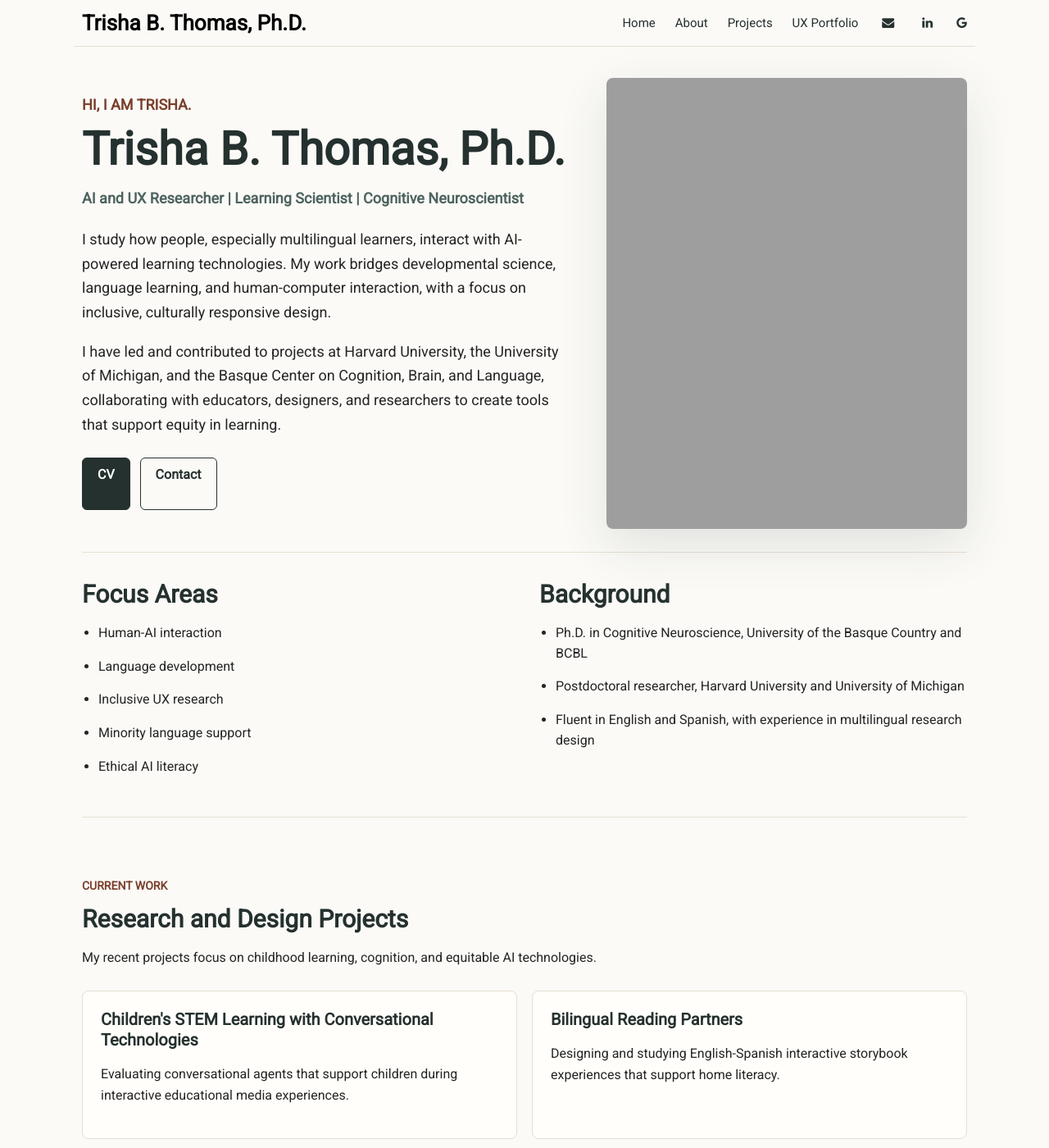
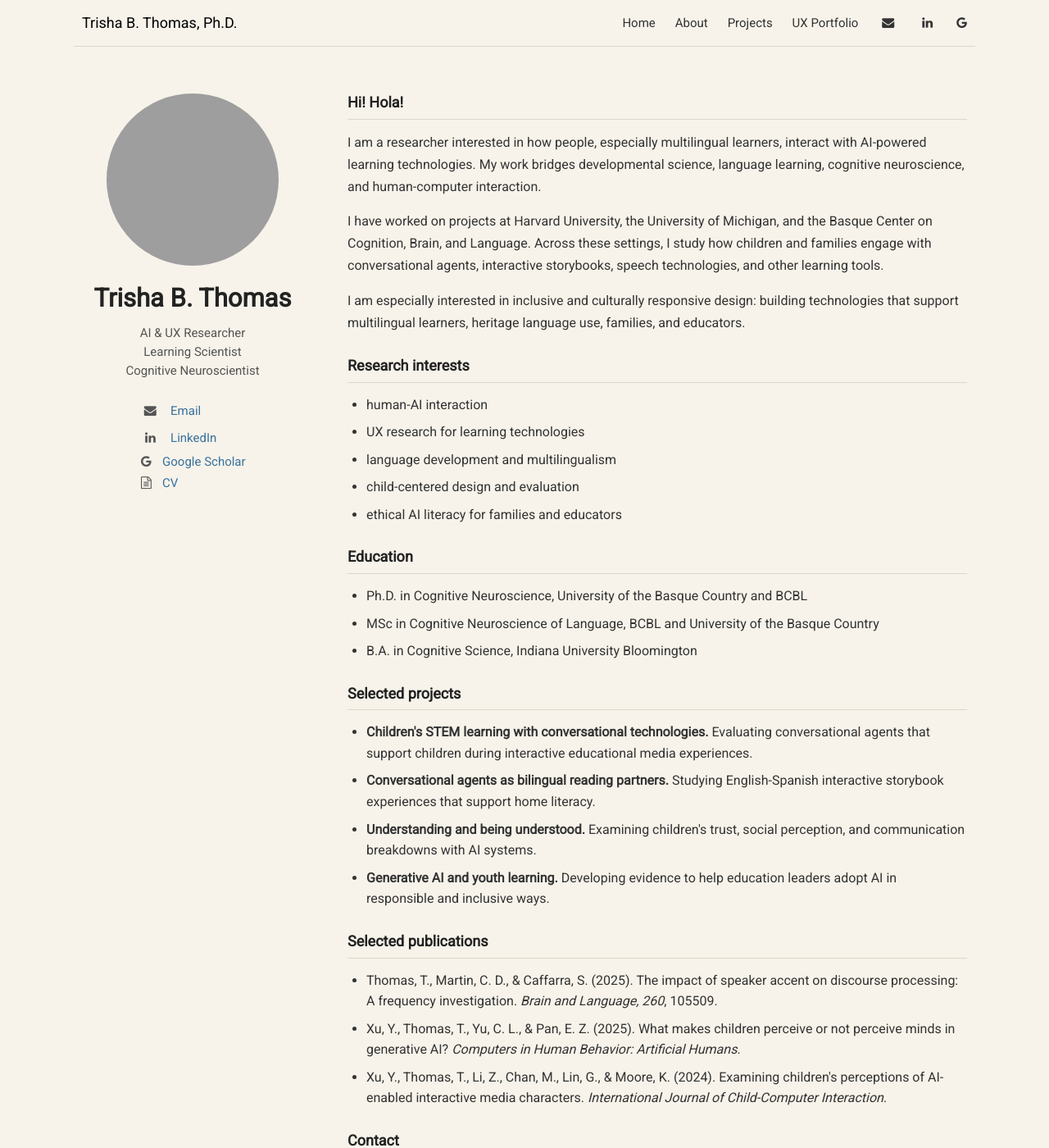
Before and after one commit to tthomas840/tthomas840.github.io, a Jekyll site: the page built from index.html, in a window 1280 px wide and 1400 px high. Shown: the whole window at 82% size. Built offline with Jekyll 4.4.1, drawn with Linux system fonts in a browser that asks for light colours; nearby versions of some CDN libraries; the list of posts is cut into pages by our own code; some of the changed text lies outside the part shown.

Commit message:
Match homepage to academic profile layout

```diff
--- a/_layouts/home.html
+++ b/_layouts/home.html
@@ -3,121 +3,73 @@ layout: default
 title: Home
 ---
 
-<main class="home-page">
-  <section class="intro" id="about">
-    <div class="intro-copy">
-      <p class="eyebrow">Hi, I am Trisha.</p>
-      <h1>Trisha B. Thomas, Ph.D.</h1>
-      <p class="tagline">AI and UX Researcher | Learning Scientist | Cognitive Neuroscientist</p>
+<main class="home-page quarto-style">
+  <aside class="profile">
+    <img class="profile-photo" src="{{ site.github.url }}/assets/img/iu.png" alt="Trisha Thomas at Indiana University">
+    <h1>Trisha B. Thomas</h1>
+    <p class="role">AI & UX Researcher<br>Learning Scientist<br>Cognitive Neuroscientist</p>
+    <div class="profile-links" aria-label="Profile links">
+      <a href="mailto:t.thomas@bcbl.eu"><i class="fa fa-envelope" aria-hidden="true"></i> Email</a>
+      <a href="https://www.linkedin.com/in/trisha-thomas-a76436223/" target="_blank"><i class="fa fa-linkedin" aria-hidden="true"></i> LinkedIn</a>
+      <a href="https://scholar.google.com/citations?hl=en&user=aVvXJIkAAAAJ" target="_blank"><i class="fa fa-google" aria-hidden="true"></i> Google Scholar</a>
+      <a href="{{ site.github.url }}/assets/cv.pdf"><i class="fa fa-file-text-o" aria-hidden="true"></i> CV</a>
+    </div>
+  </aside>
+
+  <article class="bio">
+    <h4>Hi! Hola!</h4>
     <p>
-        I study how people, especially multilingual learners, interact with AI-powered learning technologies.
-        My work bridges developmental science, language learning, and human-computer interaction, with a focus
-        on inclusive, culturally responsive design.
+      I am a researcher interested in how people, especially multilingual learners, interact with
+      AI-powered learning technologies. My work bridges developmental science, language learning,
+      cognitive neuroscience, and human-computer interaction.
     </p>
     <p>
-        I have led and contributed to projects at Harvard University, the University of Michigan, and the
-        Basque Center on Cognition, Brain, and Language, collaborating with educators, designers, and researchers
-        to create tools that support equity in learning.
+      I have worked on projects at Harvard University, the University of Michigan, and the Basque
+      Center on Cognition, Brain, and Language. Across these settings, I study how children and
+      families engage with conversational agents, interactive storybooks, speech technologies, and
+      other learning tools.
     </p>
-      <div class="action-row">
-        <a class="button" href="{{ site.github.url }}/assets/cv.pdf">CV</a>
-        <a class="button secondary" href="#contact">Contact</a>
-      </div>
-    </div>
-    <figure class="intro-image">
-      <img src="{{ site.github.url }}/assets/img/iu.png" alt="Trisha Thomas at Indiana University">
-    </figure>
-  </section>
+    <p>
+      I am especially interested in inclusive and culturally responsive design: building technologies
+      that support multilingual learners, heritage language use, families, and educators.
+    </p>
 
-  <section class="snapshot" aria-label="Quick snapshot">
-    <div>
-      <h2>Focus Areas</h2>
+    <h4>Research interests</h4>
     <ul>
-        <li>Human-AI interaction</li>
-        <li>Language development</li>
-        <li>Inclusive UX research</li>
-        <li>Minority language support</li>
-        <li>Ethical AI literacy</li>
+      <li>human-AI interaction</li>
+      <li>UX research for learning technologies</li>
+      <li>language development and multilingualism</li>
+      <li>child-centered design and evaluation</li>
+      <li>ethical AI literacy for families and educators</li>
     </ul>
-    </div>
-    <div>
-      <h2>Background</h2>
+
+    <h4>Education</h4>
     <ul>
       <li>Ph.D. in Cognitive Neuroscience, University of the Basque Country and BCBL</li>
-        <li>Postdoctoral researcher, Harvard University and University of Michigan</li>
-        <li>Fluent in English and Spanish, with experience in multilingual research design</li>
+      <li>MSc in Cognitive Neuroscience of Language, BCBL and University of the Basque Country</li>
+      <li>B.A. in Cognitive Science, Indiana University Bloomington</li>
     </ul>
-    </div>
-  </section>
 
-  <section class="section" id="projects">
-    <div class="section-heading">
-      <p class="eyebrow">Current Work</p>
-      <h2>Research and Design Projects</h2>
-      <p>
-        My recent projects focus on childhood learning, cognition, and equitable AI technologies.
-      </p>
-    </div>
-    <div class="project-grid">
-      <article class="project-card">
-        <h3>Children's STEM Learning with Conversational Technologies</h3>
-        <p>Evaluating conversational agents that support children during interactive educational media experiences.</p>
-      </article>
-      <article class="project-card">
-        <h3>Bilingual Reading Partners</h3>
-        <p>Designing and studying English-Spanish interactive storybook experiences that support home literacy.</p>
-      </article>
-      <article class="project-card">
-        <h3>AI and the Child's Perspective</h3>
-        <p>Studying children's trust, social perception, and communication breakdowns with AI systems.</p>
-      </article>
-      <article class="project-card">
-        <h3>Generative AI and Youth Learning</h3>
-        <p>Developing evidence that helps education leaders adopt AI in inclusive and culturally responsive ways.</p>
-      </article>
-    </div>
-  </section>
+    <h4>Selected projects</h4>
+    <ul>
+      <li><strong>Children's STEM learning with conversational technologies.</strong> Evaluating conversational agents that support children during interactive educational media experiences.</li>
+      <li><strong>Conversational agents as bilingual reading partners.</strong> Studying English-Spanish interactive storybook experiences that support home literacy.</li>
+      <li><strong>Understanding and being understood.</strong> Examining children's trust, social perception, and communication breakdowns with AI systems.</li>
+      <li><strong>Generative AI and youth learning.</strong> Developing evidence to help education leaders adopt AI in responsible and inclusive ways.</li>
+    </ul>
 
-  <section class="section split">
-    <div>
-      <p class="eyebrow">What I Do</p>
-      <h2>Research for Better Learning Tools</h2>
-    </div>
-    <ul class="clean-list">
-      <li>Design, implementation, and analysis of studies with children, families, and educational tools.</li>
-      <li>Evaluate engagement, comprehension, usability, and learning outcomes.</li>
-      <li>Support EdTech teams in building inclusive, research-informed learning experiences.</li>
-    </ul>
-  </section>
-
-  <section class="section" id="publications">
-    <div class="section-heading">
-      <p class="eyebrow">Selected Work</p>
-      <h2>Publications and Presentations</h2>
-    </div>
-    <ol class="publication-list">
+    <h4>Selected publications</h4>
+    <ul>
       <li>Thomas, T., Martin, C. D., & Caffarra, S. (2025). The impact of speaker accent on discourse processing: A frequency investigation. <em>Brain and Language, 260</em>, 105509.</li>
       <li>Xu, Y., Thomas, T., Yu, C. L., & Pan, E. Z. (2025). What makes children perceive or not perceive minds in generative AI? <em>Computers in Human Behavior: Artificial Humans</em>.</li>
       <li>Xu, Y., Thomas, T., Li, Z., Chan, M., Lin, G., & Moore, K. (2024). Examining children's perceptions of AI-enabled interactive media characters. <em>International Journal of Child-Computer Interaction</em>.</li>
-      <li>Li, Z., Thomas, T., Yu, C. L., & Xu, Y. (2024). "I Said Knight, Not Night!": Children's communication breakdowns and repairs with AI versus human partners. <em>Proceedings of IDC 2024</em>.</li>
-    </ol>
-  </section>
+    </ul>
 
-  <section class="section contact-section" id="contact">
-    <div>
-      <p class="eyebrow">Let's Connect</p>
-      <h2>Open to Collaboration</h2>
+    <h4>Contact</h4>
     <p>
-        If you are developing AI-based educational tools, working on child-centered learning design, exploring
-        UX challenges in multilingual contexts, or building AI literacy resources for families and educators,
-        I would love to connect.
+      If you are developing AI-based educational tools, working on child-centered learning design,
+      exploring UX challenges in multilingual contexts, or building AI literacy resources for families
+      and educators, I would love to connect.
     </p>
-    </div>
-    <div class="contact-links">
-      <a href="mailto:t.thomas@bcbl.eu">Email</a>
-      <a href="https://www.linkedin.com/in/trisha-thomas-a76436223/" target="_blank">LinkedIn</a>
-      <a href="https://scholar.google.com/citations?hl=en&user=aVvXJIkAAAAJ" target="_blank">Google Scholar</a>
-      <a href="{{ site.github.url }}/assets/cv.pdf">CV</a>
-    </div>
-  </section>
+  </article>
 </main>
--- a/_sass/_base.scss
+++ b/_sass/_base.scss
@@ -40,8 +40,8 @@ h4, h5, h6 {
 /* Body */
 body {
   font-family: $base-font-family;
-  color: #242424;
-  background: #fbfaf7;
+  color: #333;
+  background: #f7f3ea;
 }
 body img {
   margin: 5px auto auto auto;
--- a/_sass/_header.scss
+++ b/_sass/_header.scss
@@ -2,8 +2,8 @@
   min-height: 56px;
   width: $container-width;
   position: fixed;
-  background-color: rgba(251, 250, 247, 0.96);
-  border-bottom: 1px solid #e7dfd1;
+  background-color: rgba(247, 243, 234, 0.97);
+  border-bottom: 1px solid #ded6c8;
   box-shadow: none;
   z-index: 100;
 }
@@ -12,8 +12,8 @@
     min-height: 56px;
     width: 95vw;
     position: fixed;
-    background-color: rgba(251, 250, 247, 0.96);
-    border-bottom: 1px solid #e7dfd1;
+    background-color: rgba(247, 243, 234, 0.97);
+    border-bottom: 1px solid #ded6c8;
     box-shadow: none;
     z-index: 100;
   }
@@ -22,8 +22,8 @@
   text-decoration: none;
 }
 .site-title {
-  font-size: 26px;
-  font-weight: 700;
+  font-size: 18px;
+  font-weight: 500;
   line-height: 56px;
   margin-bottom: 0;
   margin-top: 0;
@@ -36,11 +36,11 @@
 }
 .menu-link {
   padding: 5px 10px;
-  color: #25312f;
+  color: #333;
   font-size: 15px;
 }
 .menu-link:hover {
-  color: #7a3f2b;
+  color: #39729e;
 }
 
 /*
@@ -64,7 +64,7 @@
   }
   .dropbtn {
     background-color: transparent;
-    color: #25312f;
+    color: #333;
     padding: 16px;
     margin-top: 4px;
     font-size: 16px;
@@ -80,25 +80,25 @@
     display: none;
     position: absolute;
     right: 0;
-    background-color: #fffefa;
+    background-color: #f7f3ea;
     min-width: 160px;
-    border: 1px solid #e7dfd1;
-    box-shadow: 0 12px 28px rgba(37, 49, 47, 0.08);
+    border: 1px solid #ded6c8;
+    box-shadow: 0 12px 28px rgba(0, 0, 0, 0.08);
     z-index: 1;
   }
   .dropdown-content a {
-    color: #25312f;
+    color: #333;
     padding: 12px 16px;
     text-decoration: none;
     display: block;
   }
   .dropdown-content a:hover {
-    background-color: #f3eee5
+    background-color: #eee7da
   }
   .dropdown:hover .dropdown-content {
     display: block;
   }
   .dropdown:hover .dropbtn {
-    background-color: #f3eee5;
+    background-color: #eee7da;
   }
 }
--- a/_sass/_home.scss
+++ b/_sass/_home.scss
@@ -1,197 +1,111 @@
-.home-page {
-  padding-bottom: 52px;
+.home-page.quarto-style {
+  display: grid;
+  grid-template-columns: 270px minmax(0, 1fr);
+  gap: 54px;
+  padding: 24px 0 64px;
 }
 
-.intro {
-  display: grid;
-  grid-template-columns: minmax(0, 1.15fr) minmax(280px, 0.85fr);
-  gap: 44px;
-  align-items: center;
-  min-height: 520px;
+.profile {
+  color: #333;
+  text-align: center;
 }
 
-.intro h1 {
-  color: #25312f;
-  font-size: 56px;
-  line-height: 1.04;
-  margin: 8px 0 12px;
+.profile-photo {
+  aspect-ratio: 1 / 1;
+  border-radius: 50%;
+  display: block;
+  margin: 0 auto 22px;
+  object-fit: cover;
+  object-position: center;
+  width: 210px;
 }
 
-.eyebrow {
-  color: #7a3f2b;
-  font-size: 14px;
-  font-weight: 700;
-  letter-spacing: 0;
-  margin: 0 0 10px;
-  text-transform: uppercase;
+.profile h1 {
+  color: #222;
+  font-size: 31px;
+  font-weight: 600;
+  line-height: 1.18;
+  margin: 0 0 12px;
 }
 
-.tagline {
-  color: #4e6460;
-  font-size: 20px;
-  font-weight: 700;
-  line-height: 1.45;
-  margin-bottom: 22px;
+.role {
+  color: #555;
+  font-size: 15px;
+  line-height: 1.55;
+  margin: 0 auto 20px;
 }
 
-.intro-copy p {
-  font-size: 18px;
+.profile-links {
+  display: inline-grid;
+  gap: 8px;
+  justify-items: start;
+  margin-top: 4px;
 }
 
-.intro-image {
-  margin: 0;
+.profile-links a {
+  color: #39729e;
+  font-size: 15px;
 }
 
-.intro-image img {
-  aspect-ratio: 4 / 5;
-  border-radius: 8px;
-  box-shadow: 0 20px 60px rgba(37, 49, 47, 0.12);
-  height: 100%;
-  object-fit: cover;
-  object-position: center;
-  width: 100%;
+.profile-links i {
+  color: #555;
+  margin-right: 8px;
+  width: 16px;
 }
 
-.action-row {
-  display: flex;
-  flex-wrap: wrap;
-  gap: 12px;
-  margin-top: 26px;
+.bio {
+  max-width: 760px;
 }
 
-.button {
-  background: #25312f;
-  border: 1px solid #25312f;
-  border-radius: 6px;
-  color: #fffefa;
-  display: inline-flex;
-  font-weight: 700;
-  min-height: 42px;
-  padding: 10px 18px;
+.bio h4 {
+  border-bottom: 1px solid #ded6c8;
+  color: #222;
+  font-size: 18px;
+  font-weight: 600;
+  margin: 0 0 14px;
+  padding-bottom: 8px;
 }
 
-.button.secondary {
-  background: transparent;
-  color: #25312f;
+.bio h4:not(:first-child) {
+  margin-top: 28px;
 }
 
-.snapshot {
-  border-bottom: 1px solid #e7dfd1;
-  border-top: 1px solid #e7dfd1;
-  display: grid;
-  gap: 36px;
-  grid-template-columns: repeat(2, minmax(0, 1fr));
-  margin: 28px 0 72px;
-  padding: 32px 0;
+.bio p {
+  color: #333;
+  font-size: 16px;
+  line-height: 1.7;
+  margin: 0 0 15px;
 }
 
-.snapshot h2,
-.section h2 {
-  color: #25312f;
-  font-size: 30px;
-  margin: 0 0 16px;
+.bio ul {
+  margin: 0 0 18px 23px;
 }
 
-.snapshot ul,
-.clean-list {
-  margin-left: 20px;
+.bio li {
+  color: #333;
+  font-size: 16px;
+  line-height: 1.6;
+  margin-bottom: 8px;
 }
 
-.snapshot li,
-.clean-list li,
-.publication-list li {
-  line-height: 1.55;
+.bio a {
+  color: #39729e;
+  text-decoration: underline;
+  text-underline-offset: 2px;
 }
 
-.section {
-  margin: 72px 0;
-}
-
-.section-heading {
-  max-width: 720px;
-  margin-bottom: 26px;
-}
-
-.project-grid {
-  display: grid;
-  gap: 18px;
-  grid-template-columns: repeat(2, minmax(0, 1fr));
-}
-
-.project-card {
-  background: #fffefa;
-  border: 1px solid #e7dfd1;
-  border-radius: 8px;
-  padding: 22px;
-}
-
-.project-card h3 {
-  color: #25312f;
-  font-size: 20px;
-  margin-top: 0;
-}
-
-.split {
-  border-top: 1px solid #e7dfd1;
-  display: grid;
-  gap: 40px;
-  grid-template-columns: minmax(240px, 0.65fr) minmax(0, 1fr);
-  padding-top: 42px;
-}
-
-.publication-list {
-  margin-left: 24px;
-  max-width: 900px;
-}
-
-.contact-section {
-  background: #25312f;
-  border-radius: 8px;
-  color: #fffefa;
-  display: grid;
-  gap: 36px;
-  grid-template-columns: minmax(0, 1fr) 260px;
-  padding: 34px;
-}
-
-.contact-section h2,
-.contact-section .eyebrow {
-  color: #fffefa;
-}
-
-.contact-links {
-  display: grid;
-  gap: 10px;
-  align-content: center;
-}
-
-.contact-links a {
-  border: 1px solid rgba(255, 254, 250, 0.42);
-  border-radius: 6px;
-  color: #fffefa;
-  font-weight: 700;
-  padding: 11px 14px;
-}
-
-@media (max-width: 760px) {
-  .intro,
-  .snapshot,
-  .project-grid,
-  .split,
-  .contact-section {
+@media (max-width: 800px) {
+  .home-page.quarto-style {
     grid-template-columns: 1fr;
+    gap: 34px;
+    padding-top: 8px;
   }
 
-  .intro {
-    gap: 28px;
-    min-height: 0;
+  .profile-photo {
+    width: 180px;
   }
 
-  .intro h1 {
-    font-size: 40px;
-  }
-
-  .intro-copy p {
-    font-size: 16px;
+  .profile h1 {
+    font-size: 28px;
   }
 }
```
Lines whose indentation alone changed are shown as unchanged.
